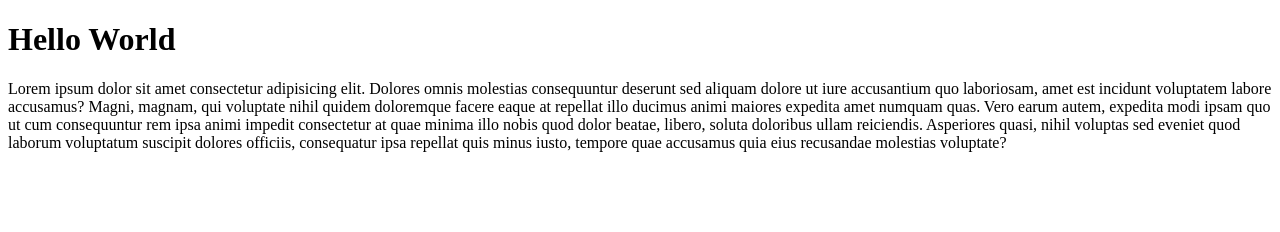
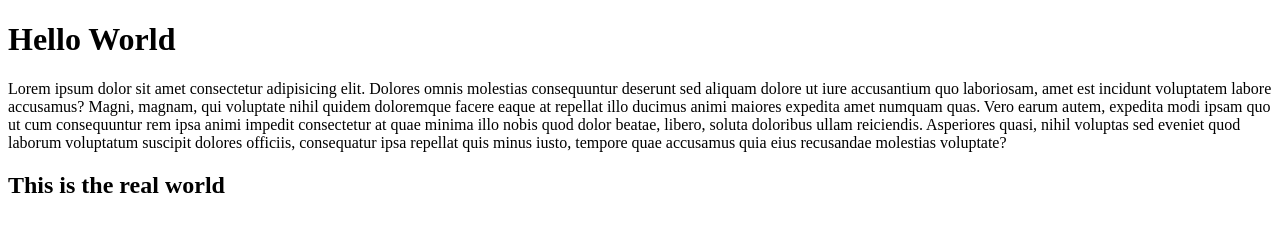
Before and after one commit to tofayel143/First-project, a plain HTML site: page index.html in a window 1280 px wide. Drawn offline with Linux system fonts and the light colour scheme.

Commit message:
Update index.html

```diff
--- a/index.html
+++ b/index.html
@@ -9,5 +9,6 @@
 <body>
     <h1>Hello World</h1>
     <p>Lorem ipsum dolor sit amet consectetur adipisicing elit. Dolores omnis molestias consequuntur deserunt sed aliquam dolore ut iure accusantium quo laboriosam, amet est incidunt voluptatem labore accusamus? Magni, magnam, qui voluptate nihil quidem doloremque facere eaque at repellat illo ducimus animi maiores expedita amet numquam quas. Vero earum autem, expedita modi ipsam quo ut cum consequuntur rem ipsa animi impedit consectetur at quae minima illo nobis quod dolor beatae, libero, soluta doloribus ullam reiciendis. Asperiores quasi, nihil voluptas sed eveniet quod laborum voluptatum suscipit dolores officiis, consequatur ipsa repellat quis minus iusto, tempore quae accusamus quia eius recusandae molestias voluptate?</p>
+    <h2>This is the real world</h2>
 </body>
 </html>
```
